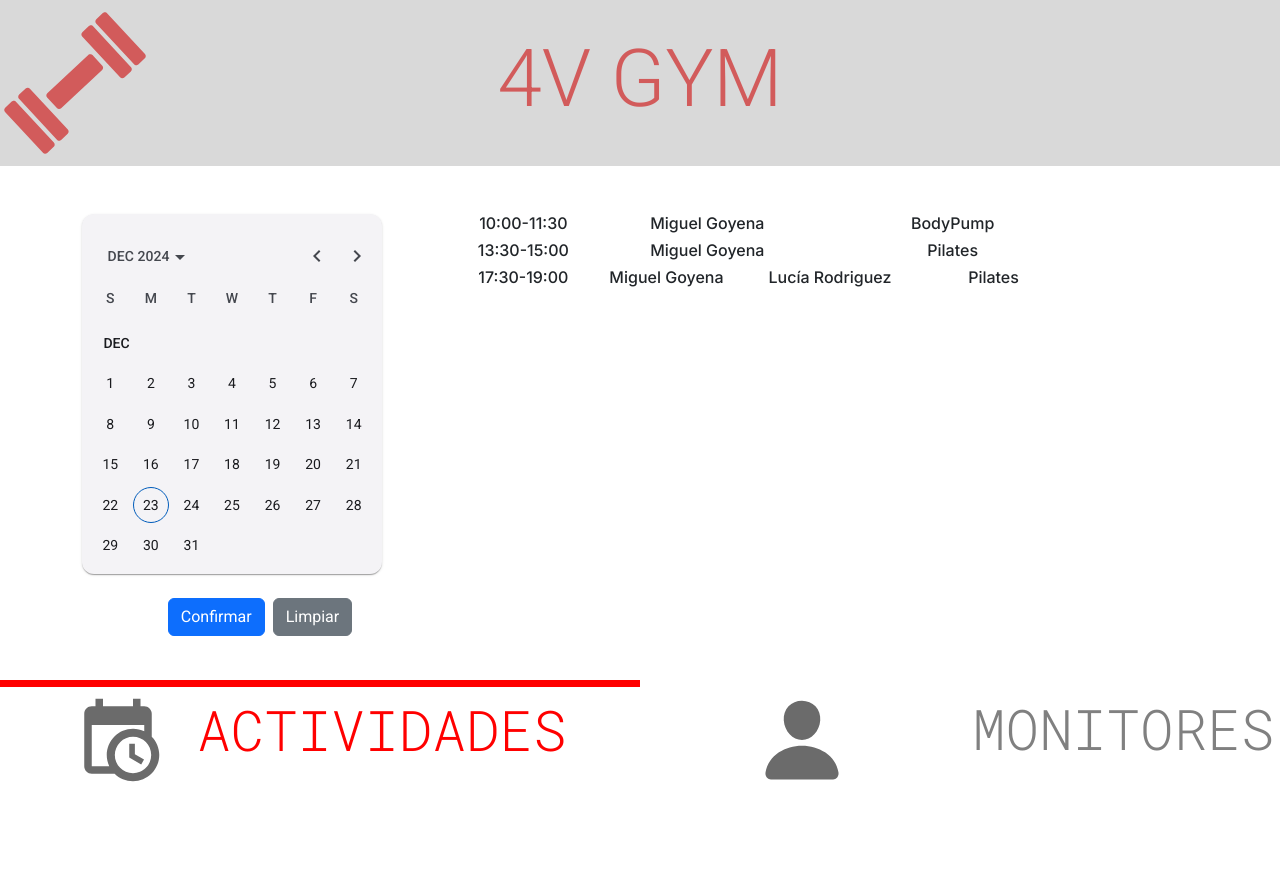
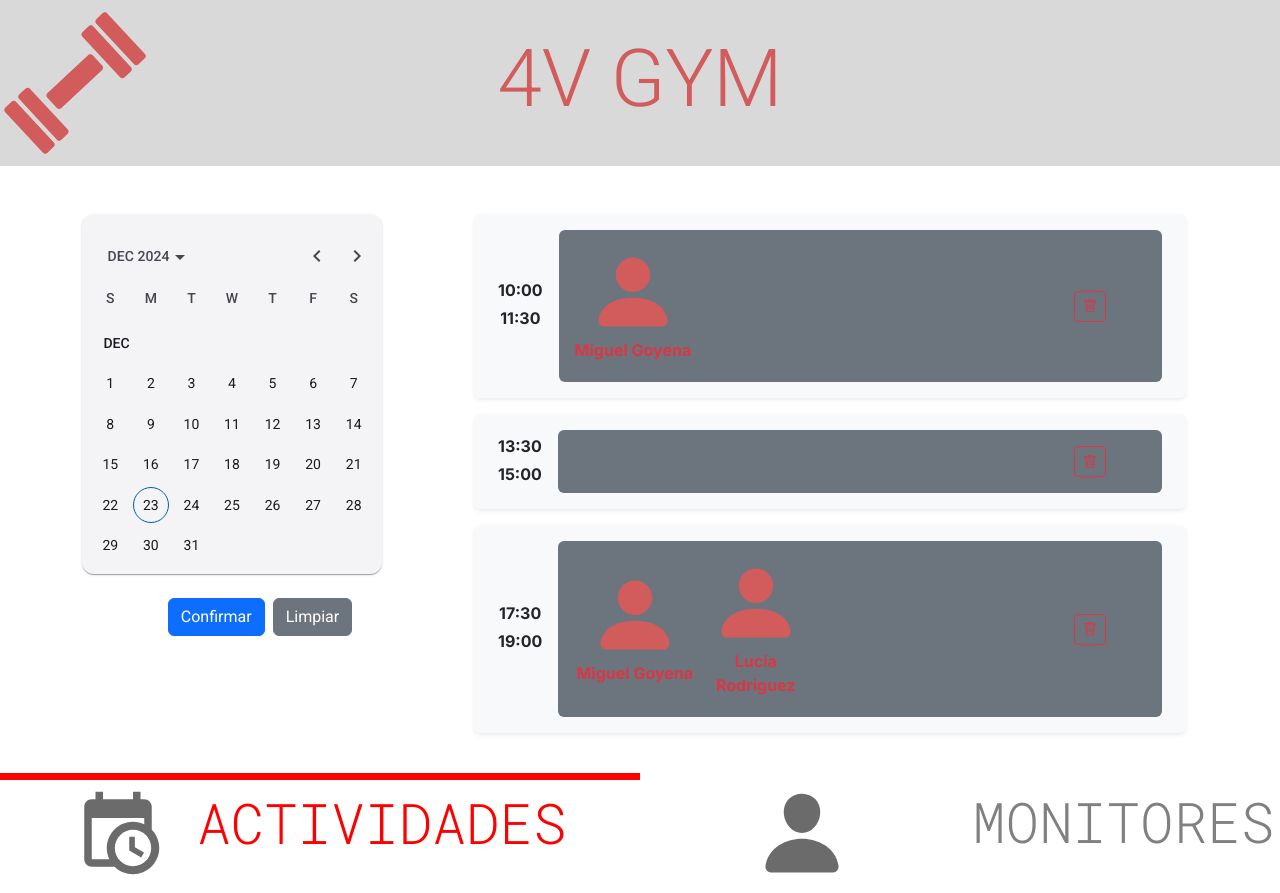
Before and after one commit to asierhu/Gym4v, an Angular app in the folder 4vGymApp/: page / in a window 1280 px wide. Before the commit the page ends 800 px from the top, so only its background shows below. Built offline with nearby package versions, Linux system fonts and the light colour scheme; a web font is replaced by a local one.

Commit message:
Lista de actividades actualizada, si está free cambia de estado funciona

```diff
--- a/4vGymApp/src/app/components/activity-list/activity-list.component.html
+++ b/4vGymApp/src/app/components/activity-list/activity-list.component.html
@@ -1,19 +1,51 @@
-<div class="container">
-    <!-- Iterar sobre las actividades -->
+<div class="container mb-4">
+    <div class="row">
+        <div class="col-12 mb-3" *ngFor="let activity of actividades">
+            <div class="d-flex align-items-center py-3 px-4 bg-light rounded shadow-sm">
+                <!-- Time Slot -->
+                <div class="me-3 text-center">
+                    <p class="mb-1 fw-bold">{{ activity.fechaInicio }}</p>
+                    <p class="mb-1 fw-bold">{{ activity.fechaFinal }}</p>
+                </div>
 
-    <div *ngFor="let actividad of actividades">
-        <div class="row">
-            <div class="col-2">
-                <h6>{{actividad.horario}}</h6>
-            </div>
-            <div class="col-8">
-                <div class="row">
-                    <div class="col" *ngFor="let monitor of actividad.monitor">
-                        <h6>{{monitor}}</h6>
+                <!-- Content -->
+                <div class="flex-grow-1 d-flex align-items-center justify-content-between bg-secondary rounded p-3">
+                    <!-- Monitor and Activity -->
+                    <div class="d-flex align-items-center">
+                        <div class="col" *ngFor="let monitor of activity.monitor">
+                            <div class="row">
+                                <div class="icon me-3">
+                                    <svg width="92" height="92" viewBox="0 0 92 92" fill="none"
+                                        xmlns="http://www.w3.org/2000/svg">
+                                        <g clip-path="url(#clip0_6_10479)">
+                                            <path
+                                                d="M17.25 80.5C17.25 80.5 11.5 80.5 11.5 74.75C11.5 69 17.25 51.75 46 51.75C74.75 51.75 80.5 69 80.5 74.75C80.5 80.5 74.75 80.5 74.75 80.5H17.25ZM46 46C50.575 46 54.9626 44.1826 58.1976 40.9476C61.4326 37.7126 63.25 33.325 63.25 28.75C63.25 24.175 61.4326 19.7874 58.1976 16.5524C54.9626 13.3174 50.575 11.5 46 11.5C41.425 11.5 37.0374 13.3174 33.8024 16.5524C30.5674 19.7874 28.75 24.175 28.75 28.75C28.75 33.325 30.5674 37.7126 33.8024 40.9476C37.0374 44.1826 41.425 46 46 46Z"
+                                                fill="#D25B5B" />
+                                        </g>
+                                        <defs>
+                                            <clipPath id="clip0_6_10479">
+                                                <rect width="92" height="92" fill="white" />
+                                            </clipPath>
+                                        </defs>
+                                    </svg>
+                                </div>
+                            </div>
+                            <div class="row">
+                                <div>
+                                    <p class="mb-1 text-danger fw-bold">{{ monitor }}</p>
+                                </div>
+                            </div>
+                        </div>
                     </div>
 
-                    <div class="col">
-                        <h6>{{actividad.type}}</h6>
+                    <!-- Actions -->
+                    <div>
+                        <button class="btn btn-outline-danger btn-sm me-2" (click)="deleteActivity(activity.id)">
+                            <i class="bi bi-trash"></i>
+                        </button>
+                        <button class="btn btn-outline-secondary btn-sm" (click)="editActivity(activity)">
+                            <i class="bi bi-pencil"></i>
+                        </button>
                     </div>
                 </div>
             </div>
--- a/4vGymApp/src/app/components/activity-list/activity-list.component.ts
+++ b/4vGymApp/src/app/components/activity-list/activity-list.component.ts
@@ -11,9 +11,20 @@ import { ActivityService } from '../../services/activity.service';
   styleUrl: './activity-list.component.scss'
 })
 export class ActivityListComponent {
+addActivity(arg0: any) {
+throw new Error('Method not implemented.');
+}
+deleteActivity(arg0: number) {
+throw new Error('Method not implemented.');
+}
+editActivity(_t4: Activity) {
+throw new Error('Method not implemented.');
+}
   actividades: Activity[] = [];
 
   constructor(private actividadService: ActivityService) {}
+
+  hayActividad: boolean = false;
 
   ngOnInit(): void {
     this.actividades = this.actividadService.getActividades();
--- a/4vGymApp/src/app/components/mode-selector/mode-selector.component.html
+++ b/4vGymApp/src/app/components/mode-selector/mode-selector.component.html
@@ -1,11 +1,11 @@
-<div class="container-fluid text-center fixed-bottom h-auto w-100">
+<div class="container-fluid text-center h-auto w-100">
     <!-- Opción Actividades -->
     <div class="row text-secondary fs-1">
         <div class="col option" [class.active]="isActividades" (click)="selectOption('actividades')">
             <div class="line"></div>
             <svg width="90" height="90" viewBox="0 0 90 90" fill="none" xmlns="http://www.w3.org/2000/svg">
                 <path d="M56.25 48.75H61.875V59.325L71.025 64.6125L68.2125 69.4875L56.25 62.5875V48.75ZM71.25 30H18.75V71.25H36.2625C34.65 67.8375 33.75 64.0125 33.75 60C33.75 53.0381 36.5156 46.3613 41.4384 41.4384C46.3613 36.5156 53.0381 33.75 60 33.75C64.0125 33.75 67.8375 34.65 71.25 36.2625V30ZM18.75 78.75C16.7609 78.75 14.8532 77.9598 13.4467 76.5533C12.0402 75.1468 11.25 73.2391 11.25 71.25V18.75C11.25 14.5875 14.5875 11.25 18.75 11.25H22.5V3.75H30V11.25H60V3.75H67.5V11.25H71.25C73.2391 11.25 75.1468 12.0402 76.5533 13.4467C77.9598 14.8532 78.75 16.7609 78.75 18.75V41.625C83.4 46.35 86.25 52.8375 86.25 60C86.25 66.9619 83.4844 73.6387 78.5616 78.5616C73.6387 83.4844 66.9619 86.25 60 86.25C52.8375 86.25 46.35 83.4 41.625 78.75H18.75ZM60 41.8125C55.1764 41.8125 50.5503 43.7287 47.1395 47.1395C43.7287 50.5503 41.8125 55.1764 41.8125 60C41.8125 70.05 49.95 78.1875 60 78.1875C62.3884 78.1875 64.7534 77.7171 66.9601 76.8031C69.1667 75.8891 71.1716 74.5494 72.8605 72.8605C74.5494 71.1716 75.8891 69.1667 76.8031 66.9601C77.7171 64.7534 78.1875 62.3884 78.1875 60C78.1875 49.95 70.05 41.8125 60 41.8125Z" fill="#6B6B6B"/>
-                </svg>
+            </svg>
             <span class="display-4"> ACTIVIDADES</span>
         </div>
 
--- a/4vGymApp/src/app/components/mode-selector/mode-selector.component.scss
+++ b/4vGymApp/src/app/components/mode-selector/mode-selector.component.scss
@@ -8,7 +8,6 @@ $color-line-active: red;
 $transition-speed: 0.3s;
 
 // Estructura de las opciones
-
 
 .option {
   position: relative;
--- a/4vGymApp/src/app/services/activity.service.ts
+++ b/4vGymApp/src/app/services/activity.service.ts
@@ -9,21 +9,27 @@ export class ActivityService {
 
   private actividades: Activity[] = [
     {
-      horario: "10:00-11:30",
+      id: 1,
+      fechaInicio: "10:00",
+      fechaFinal: "11:30",
       date: "10/08/2014 00:00",
       monitor: ["Miguel Goyena"],
       type: "BodyPump"
     },
 
     {
-      horario: "13:30-15:00",
+      id: 2,
+      fechaInicio: "13:30",
+      fechaFinal: "15:00",
       date: "12/09/2022 00:00",
-      monitor: ["Miguel Goyena"],
-      type: "Pilates"
+      monitor: [],
+      type: "FREE"
     },
 
     {
-      horario: "17:30-19:00",
+      id: 3,
+      fechaInicio: "17:30",
+      fechaFinal: "19:00",
       date: "12/09/2022 00:00",
       monitor: ["Miguel Goyena","Lucía Rodriguez"],
       type: "Pilates"
```
Also changed, not shown: 4vGymApp/src/app/models/activity.ts (+7 -3 lines).
